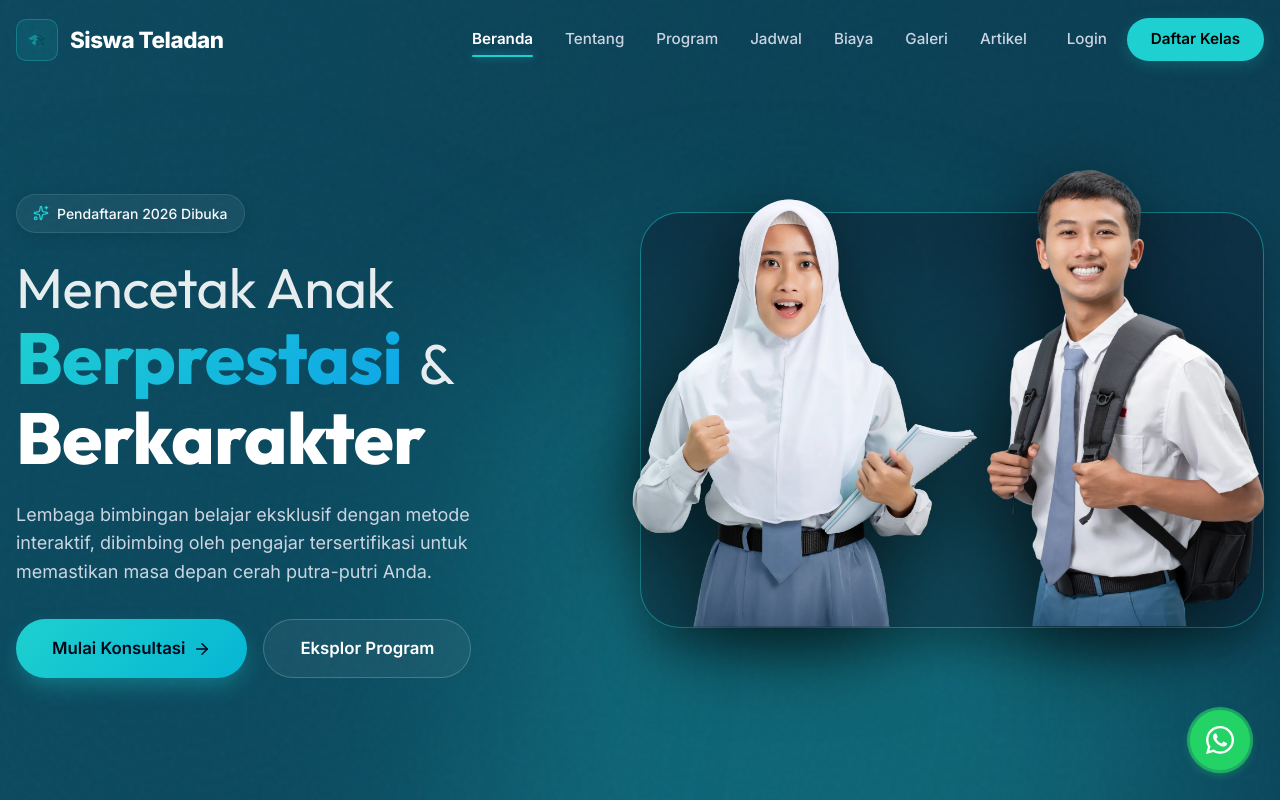
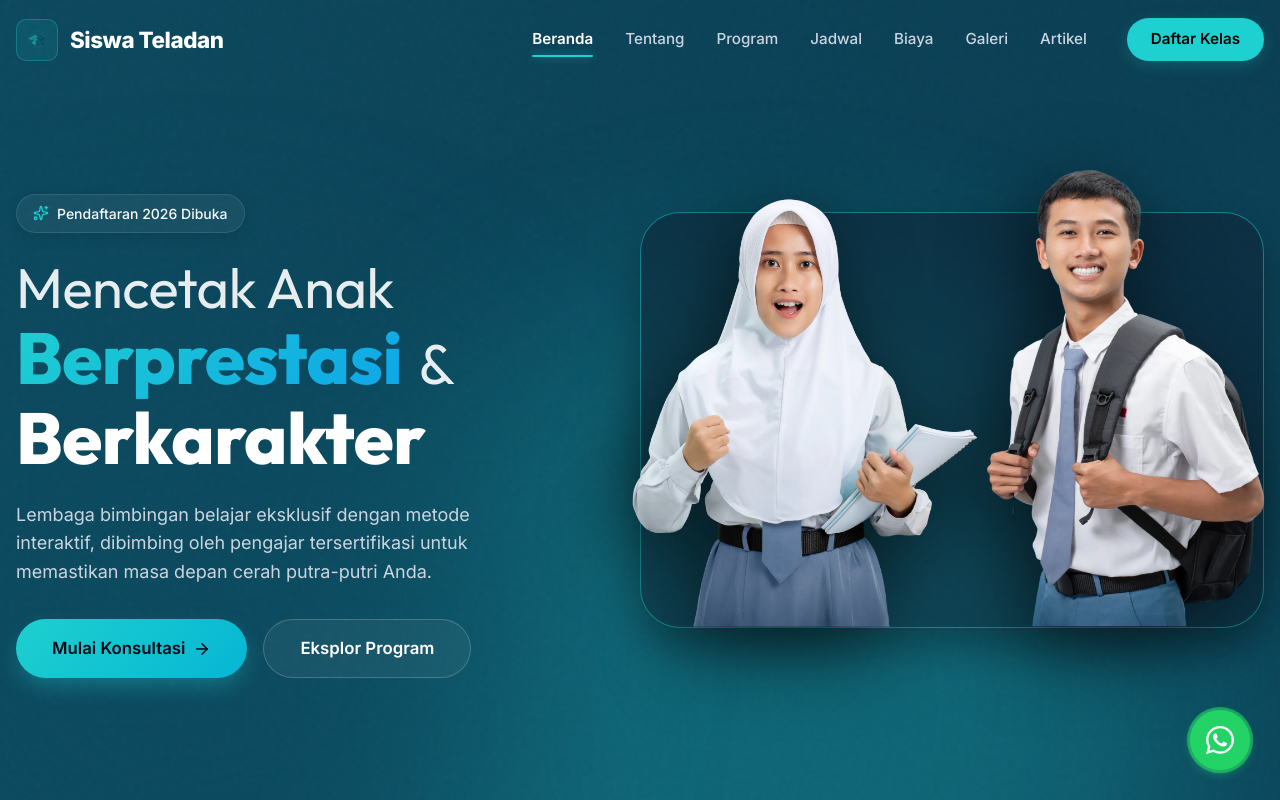
Before and after one commit to doni-wahyudi/bimbel_web, a React (Vite) app: page /#/ in a window 1280 px wide. Shown: the top 800 px of the page. Built offline with nearby package versions, Linux system fonts and the light colour scheme.

Commit message:
update navbar

```diff
--- a/src/components/layout/Navbar.tsx
+++ b/src/components/layout/Navbar.tsx
@@ -59,7 +59,7 @@ const Navbar = () => {
 
           {/* Right CTA */}
           <div className="nav-right">
-              {user ? (
+              {user && (
                 <div className="nav-user-actions">
                   <Link to="/dashboard" className="nav-link-tech active flex-center gap-2">
                     <User size={16} /> Dashboard
@@ -68,8 +68,6 @@ const Navbar = () => {
                     <LogOut size={18} />
                   </button>
                 </div>
-              ) : (
-                <Link to="/login" className="nav-link-tech">Login</Link>
               )}
               <a
                 href="https://wa.me/6281234567890?text=Halo%20Siswa%20Teladan..."
@@ -109,13 +107,11 @@ const Navbar = () => {
 
             <div className="mobile-nav-divider"></div>
 
-            {user ? (
+            {user && (
               <>
                 <Link to="/dashboard" className="mobile-nav-link-tech" onClick={closeMenu}>Dashboard</Link>
                 <button onClick={() => { signOut(); closeMenu(); }} className="btn-pill-glass w-full justify-center">Keluar</button>
               </>
-            ) : (
-              <Link to="/login" className="mobile-nav-link-tech" onClick={closeMenu}>Login Akun</Link>
             )}
 
             <a href="https://wa.me/6281234567890" target="_blank" rel="noopener noreferrer" className="btn-pill-cyan w-full justify-center mt-4" onClick={closeMenu}>
```
